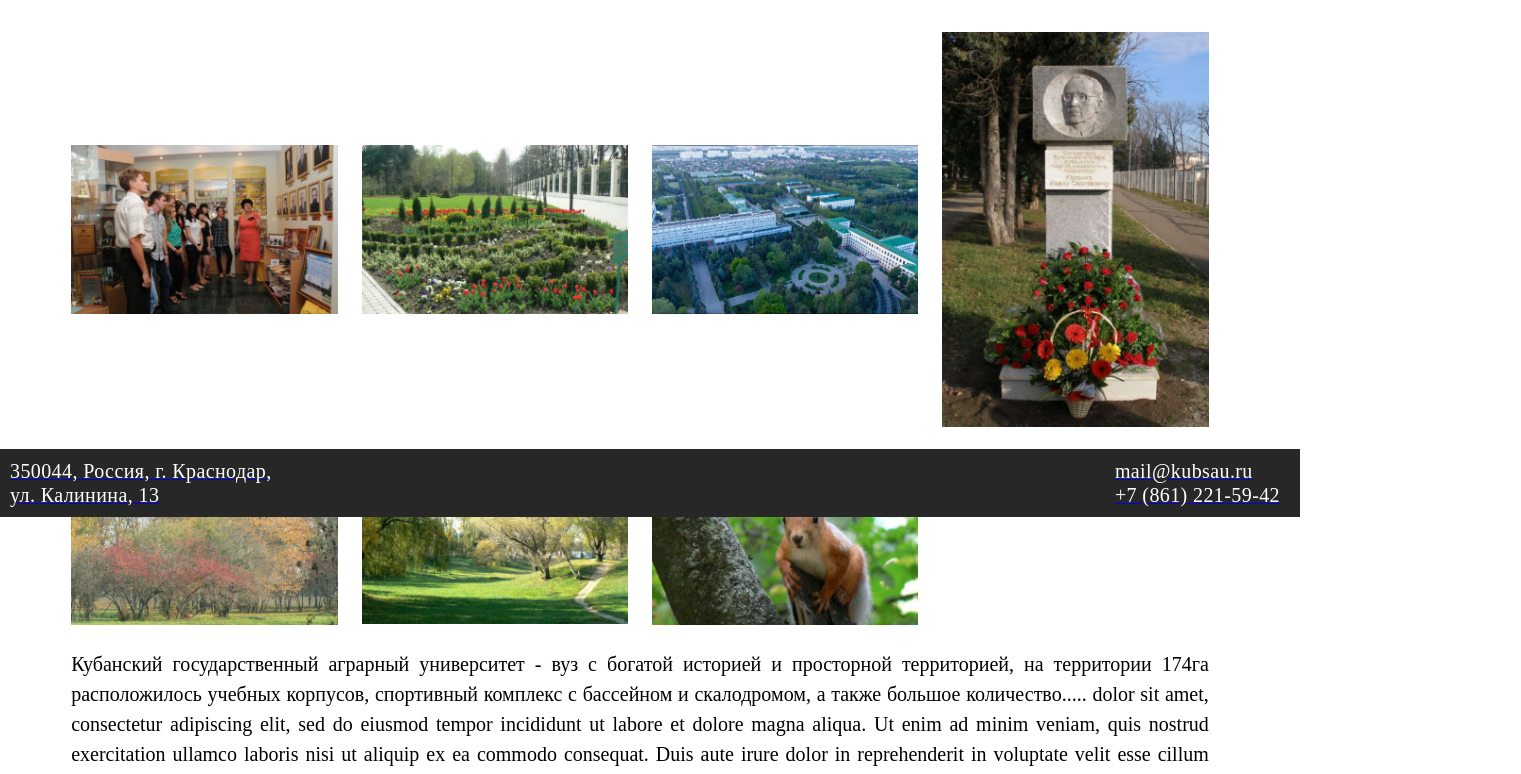
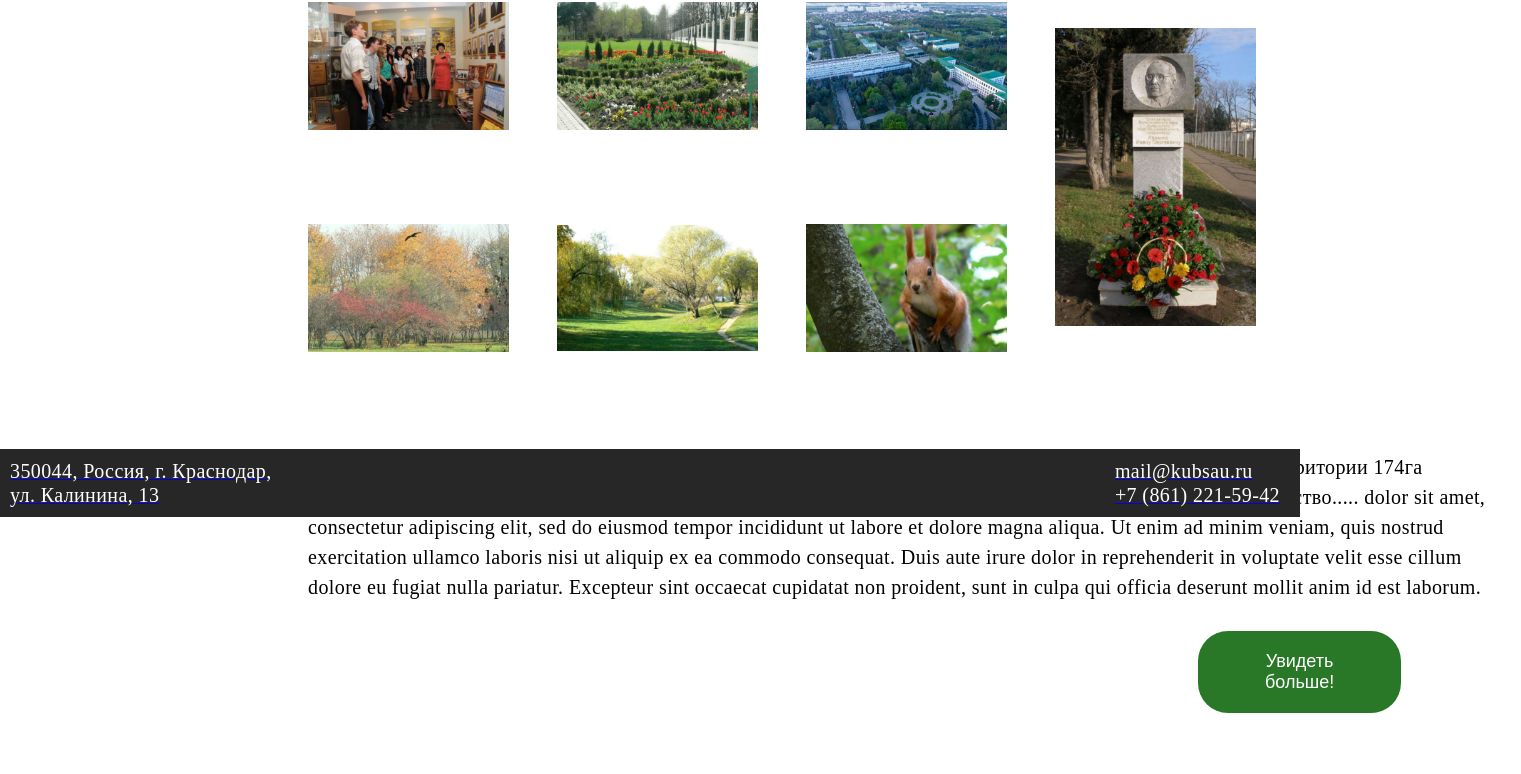
Before and after one commit to GridnevM/web-KubSAU, a React (Create React App) app: page / in a window 1280 px wide. Shown: the part 283-1057 px from the top of the page, 1521 px wide, since content can reach past the window. Built offline with nearby package versions, Linux system fonts and the light colour scheme.

Commit message:
просто сохранение

```diff
--- a/package.json
+++ b/package.json
@@ -9,7 +9,6 @@
     "react": "^18.2.0",
     "react-dom": "^18.2.0",
     "react-router-dom": "^6.22.3",
-    "react-scripts": "5.0.1",
     "react-slider": "^2.0.6",
     "web-vitals": "^2.1.4"
   },
@@ -36,5 +35,8 @@
       "last 1 firefox version",
       "last 1 safari version"
     ]
+  },
+  "devDependencies": {
+    "react-scripts": "^5.0.1"
   }
 }
--- a/src/pages/Main/style.css
+++ b/src/pages/Main/style.css
@@ -1,86 +1,75 @@
 @font-face {
   font-family: "Bliss Pro";
-  src: url("./../../fonts/BlissPro-ExtraLight.ttf");
+  src: url("./../../fonts/BlissPro-ExtraLight.ttf")
 }
 
-/* Основные стили */
-.text {
-  max-width: 100%; /* Максимальная ширина для адаптации */
-  margin: 0 auto; /* Автоматические отступы для центрирования */
+.text{
+  width: 1101px;
+  height: 59px;
+  top: 120px;
+  margin-left: 350px;
   font-size: 50px;
   line-height: 58.59px;
   text-align: center;
-  padding: 20px; /* Добавлен отступ для избежания прилипания к краям экрана */
 }
 
 .Photo {
-  margin: 40px auto 0; /* Центрирование и отступ сверху */
+position: absolute;
+width: auto;
+height: 420px;
+margin-top: 40px;
+margin-left: 300px;
 display: grid;
-  grid-template-columns: repeat(auto-fit, minmax(240px, 1fr)); /* Автоматическое размещение колонок */
-  grid-gap: 24px;
-  justify-content: center;
-  align-items: center;
-  width: 90%; /* Уменьшенная ширина и центрирование */
-  max-width: 1200px; /* Максимальная ширина контейнера */
+grid-template-columns: repeat(4, 1fr); /* 4 колонки с равным размером */
+grid-gap: 24px; /* расстояние между изображениями */
+justify-content: center; /* Выравнивание содержимого по центру по горизонтали */
+align-items: center; /* Выравнивание содержимого по центру по вертикали */
 }
 
 .photo {
+position: relative;
+margin-right: 24px;
+margin-bottom: -50px;
 overflow: hidden;
 }
 
 .photo img {
-  width: 100%;
-  height: auto;
+display: block;
+width: 100%; /* Изображение занимает всю доступную ширину родительского элемента */
+height: auto; /* Поддержка соотношения сторон */
 }
 
-.text1 {
-  max-width: 90%; /* Адаптивная максимальная ширина */
-  margin: 20px auto; /* Центрирование */
+.photo1 { grid-column: 1; grid-row: 1; }
+.photo2 { grid-column: 2; grid-row: 1; }
+.photo3 { grid-column: 3; grid-row: 1; }
+.photo4 { grid-column: 1; grid-row: 2; }
+.photo5 { grid-column: 2; grid-row: 2; }
+.photo6 { grid-column: 3; grid-row: 2; }
+.photo7 { grid-column: 4; grid-row: span 2; }
+
+.text1{
+width: 1201px;
+height: 179px;
+margin-top: 550px;
+margin-left: 300px;
 font-size: 20px;
+font-weight: 500;
 line-height: 30px;
-  text-align: justify; /* Выравнивание текста для лучшего чтения */
-  padding: 0 20px; /* Отступы с боков */
+letter-spacing: 0.02em;
+text-align: left;
 }
 
 .button {
-  display: block; /* Сделать кнопку блочным элементом */
-  margin: 20px auto; /* Центрирование кнопки */
-  border-radius: 30px;
-  padding: 20px 67px;
+color: #ffffff;
+width: auto;
+height: auto;
+border: none;
+margin-bottom: 120px;
+margin-left: 1190px;
+margin-right: 120px;
+border-radius: 30px; /* Значение может быть изменено в зависимости от желаемого радиуса */
+padding: 20px 67px ;
 font-size: 18px;
+cursor: pointer;
 background-color: #287828;
-  color: #ffffff;
-  cursor: pointer;
 }
-
-/* Медиа-запросы для улучшения адаптивности */
-@media (max-width: 768px) {
-  .text {
-      font-size: 40px; /* Уменьшенный размер шрифта */
-      line-height: 48px;
-  }
-
-  .text1 {
-      font-size: 18px; /* Немного уменьшенный размер шрифта */
-  }
-
-  .button {
-      padding: 15px 50px; /* Уменьшенные отступы */
-      font-size: 16px; /* Уменьшенный размер шрифта кнопки */
-  }
-}
-
-@media (max-width: 480px) {
-  .text {
-      font-size: 30px; /* Еще меньший размер шрифта для мобильных устройств */
-      line-height: 36px;
-  }
-
-  .text1, .button {
-      font-size: 14px; /* Минимально возможный размер шрифта для читаемости */
-  }
-
-  .button {
-      padding: 10px 30px; /* Еще меньше отступов */
-  }
-}
--- a/src/pages/University/University.js
+++ b/src/pages/University/University.js
@@ -1,5 +1,5 @@
 import './../../components/Header/Header';
-import './../../components/Slider/Slider';
+import './../../components/Footer/Footer';
 const University = () => {
     return (
         <>
```
Also changed, not shown: 1 other file (tests, documents, lock files or other folders). Lines whose indentation alone changed are shown as unchanged.
